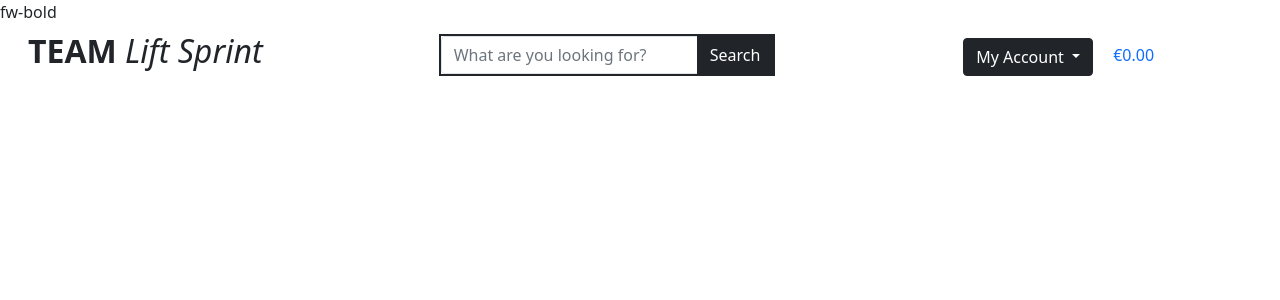
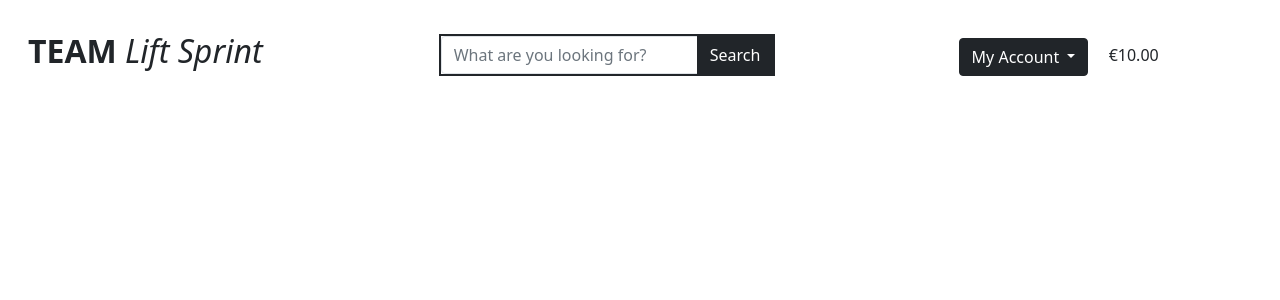
Before and after one commit to aryan008/team_lift_sprint, a Django app: template templates/base.html in a window 1280 px wide. Shown: the top 300 px of the page. Run offline with Django 3.2, Linux system fonts and the light colour scheme; the template is opened without the code that fills it: most values are stand-ins (such as "Sample title", 1, 10 or a date in 2020).

Commit message:
Add the cart display on base.html

```diff
--- a/templates/base.html
+++ b/templates/base.html
@@ -72,9 +72,14 @@
             </ul>
             <li class="list-inline-item">
               <a class = "nav-link" href="#">
-                <div>
-                  <p class = "my-0 text-black">
-                    €0.00
+                <div class="text-center">
+                  <i class = "fas fa-shopping-bag"></i>
+                  <p class = "my-0 text-dark">
+                    {% if cart_total %}
+                      €{{ cart_total|floatformat:2 }}
+                    {% else %}
+                      €0.00
+                    {% endif %}
                   </p>
                 </div>
               </a>
@@ -83,7 +88,7 @@
         </div>
       </div>
   </header>
-  {% if cart_total %} fw-bold {% else %} fst-italic{% endif %}
+
 
     {% if messages %}
         <div class="message-container">
```
